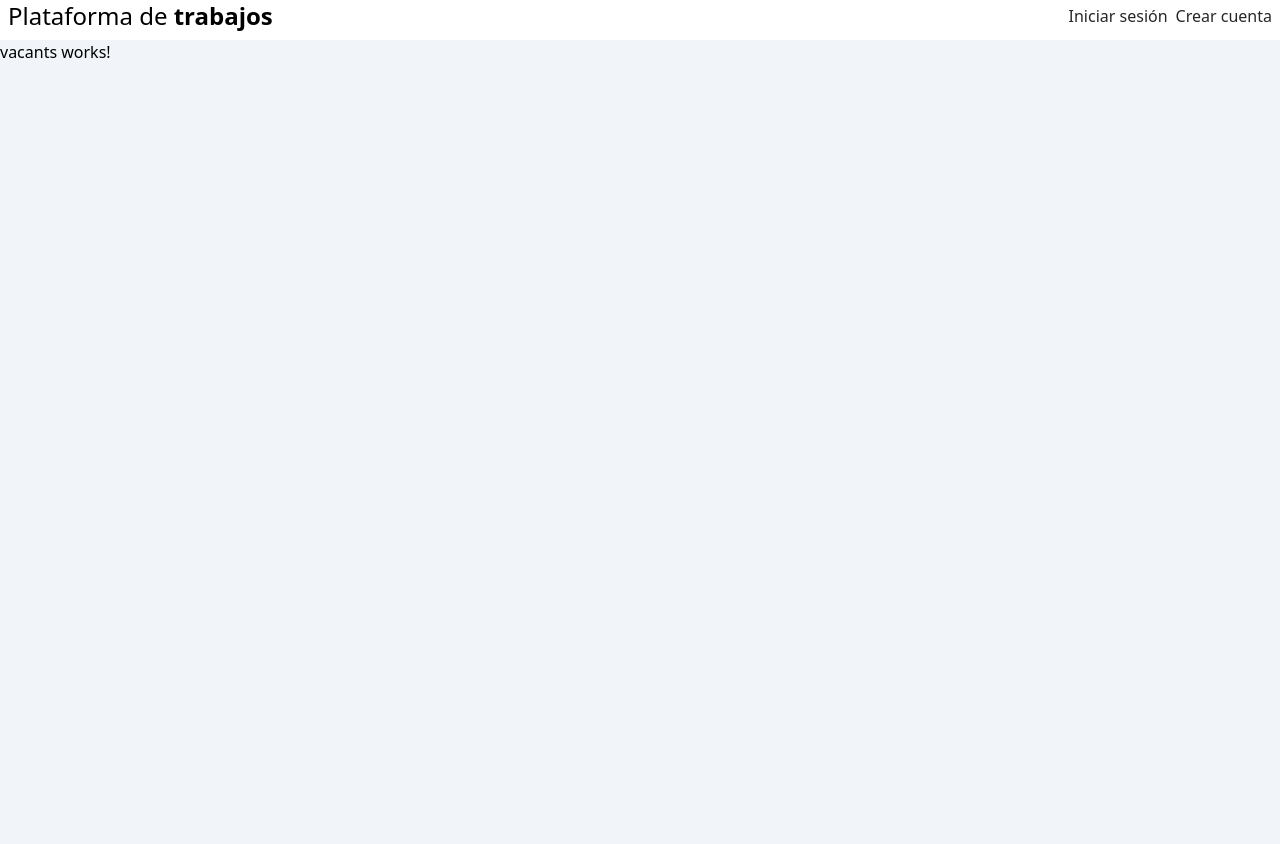
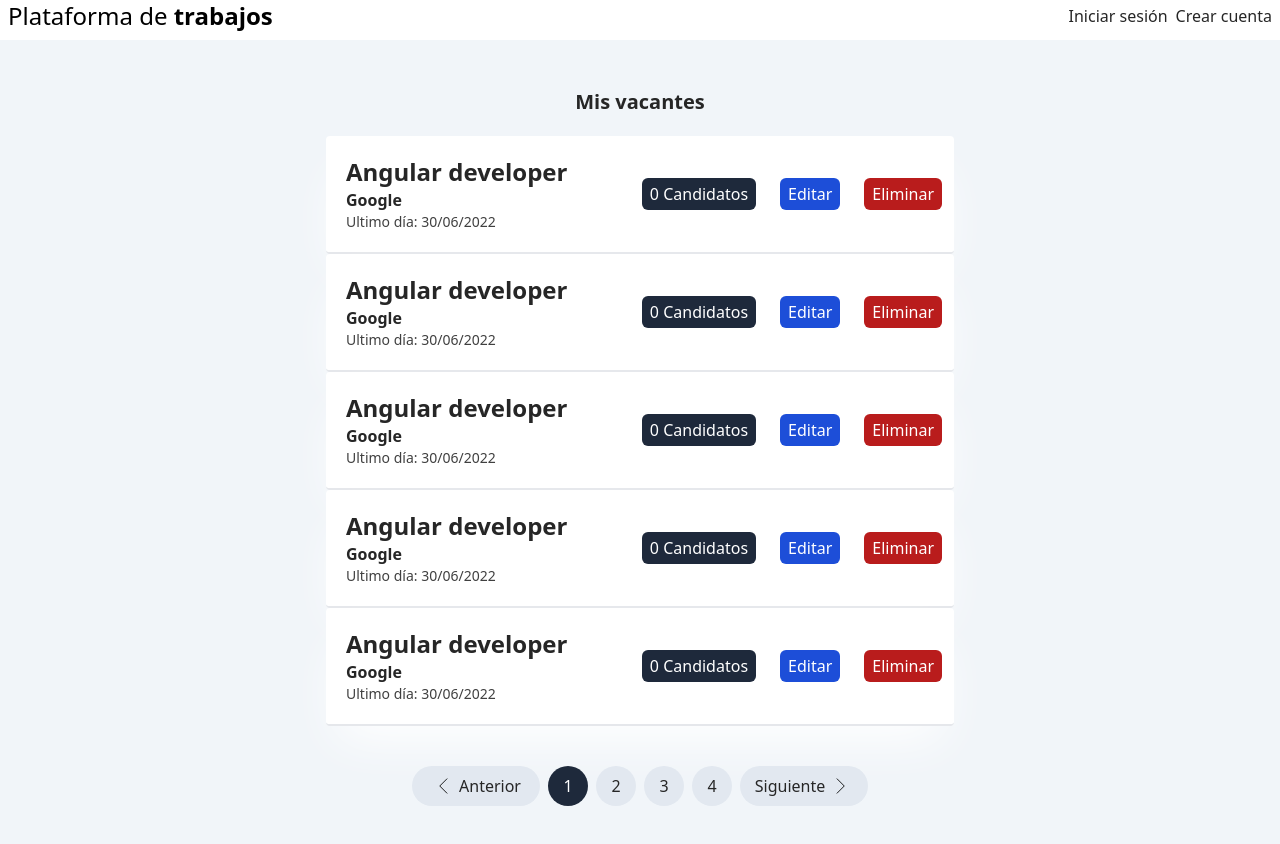
Before and after one commit to javiergranadosr/app-job, an Angular app: page /vacants in a window 1280 px wide. Shown: the top 844 px of the page. Before the commit the page ends 800 px from the top, so only its background shows below. Built offline with nearby package versions, Linux system fonts and the light colour scheme.

Commit message:
Maquetado listado de vacantes del reclutador

```diff
--- /dev/null
+++ b/src/app/vacants/components/card-vacant/card-vacant.component.html
@@ -0,0 +1,28 @@
+<div
+  class="w-full bg-white md:flex md:flex-row md:flex-wrap md:justify-between md:items-center border-b-2 shadow-2xl shadow-white rounded"
+>
+  <div class="p-5">
+    <h1 class="text-neutral-800 font-bold text-2xl">Angular developer</h1>
+    <h2 class="text-neutral-800 font-semibold text-base">Google</h2>
+    <p class="text-neutral-700 font-normal text-sm">
+      Ultimo día: <span>30/06/2022</span>
+    </p>
+  </div>
+  <div class="flex flex-row justify-end flex-wrap">
+    <button
+      class="md:w-auto w-full h-8 rounded-md px-2 bg-slate-800 text-white hover:bg-slate-700 text-whitee m-3"
+    >
+      <span>0</span> Candidatos
+    </button>
+    <button
+      class="md:w-auto w-full h-8 rounded-md px-2 bg-blue-700 text-white m-3 hover:bg-blue-600"
+    >
+      Editar
+    </button>
+    <button
+      class="md:w-auto w-full  h-8 rounded-md px-2 bg-red-700 text-white m-3 hover:bg-red-600"
+    >
+      Eliminar
+    </button>
+  </div>
+</div>
--- /dev/null
+++ b/src/app/vacants/components/card-vacant/card-vacant.component.ts
@@ -0,0 +1,15 @@
+import { Component, OnInit } from '@angular/core';
+
+@Component({
+  selector: 'app-card-vacant',
+  templateUrl: './card-vacant.component.html',
+  styleUrls: ['./card-vacant.component.css']
+})
+export class CardVacantComponent implements OnInit {
+
+  constructor() { }
+
+  ngOnInit(): void {
+  }
+
+}
--- a/src/app/vacants/vacants.module.ts
+++ b/src/app/vacants/vacants.module.ts
@@ -4,12 +4,14 @@ import { CommonModule } from '@angular/common';
 import { VacantsRoutingModule } from './vacants-routing.module';
 import { NewVacantComponent } from './new-vacant/new-vacant.component';
 import { VacantsComponent } from './vacants/vacants.component';
+import { CardVacantComponent } from './components/card-vacant/card-vacant.component';
 
 
 @NgModule({
   declarations: [
     NewVacantComponent,
-    VacantsComponent
+    VacantsComponent,
+    CardVacantComponent
   ],
   imports: [
     CommonModule,
--- a/src/app/vacants/vacants/vacants.component.html
+++ b/src/app/vacants/vacants/vacants.component.html
@@ -1 +1,48 @@
-<p>vacants works!</p>
+<section class="bg-slate-100 py-2 px-3 mt-10">
+  <h3 class="mb-5 text-neutral-800 font-bold text-lg text-center lg:text-xl">
+    Mis vacantes
+  </h3>
+  <div class="container m-auto md:w-2/3 lg:w-1/2 h-full">
+    <app-card-vacant></app-card-vacant>
+    <app-card-vacant></app-card-vacant>
+    <app-card-vacant></app-card-vacant>
+    <app-card-vacant></app-card-vacant>
+    <app-card-vacant></app-card-vacant>
+    <div class="my-10 flex flex-row flex-wrap justify-center items-center">
+      <div
+        class="bg-slate-200 hover:bg-slate-300 h-10 leading-10 rounded-full text-center text-neutral-800 cursor-pointer mx-1 flex justify-center items-center w-32"
+      >
+        <img src="/assets/icon_prev.svg" alt="Icono anterior" class="w-7" />
+        <span class="text-base">Anterior</span>
+      </div>
+
+      <span
+        class="bg-slate-800 h-10 w-10 leading-10 rounded-full text-center text-white cursor-pointer mx-1 hidden sm:block"
+        >1</span
+      >
+      <span
+        class="bg-slate-200 hover:bg-slate-300 h-10 w-10 leading-10 rounded-full text-center text-neutral-800 cursor-pointer mx-1 hidden sm:block"
+        >2</span
+      >
+      <span
+        class="bg-slate-200 hover:bg-slate-300 h-10 w-10 leading-10 rounded-full text-center text-neutral-800 cursor-pointer mx-1 hidden sm:block"
+        >3</span
+      >
+      <span
+        class="bg-slate-200 hover:bg-slate-300 h-10 w-10 leading-10 rounded-full text-center text-neutral-800 cursor-pointer mx-1 hidden sm:block"
+        >4</span
+      >
+
+      <div
+        class="bg-slate-200 hover:bg-slate-300 h-10 leading-10 rounded-full text-center text-neutral-800 cursor-pointer mx-1 flex justify-center items-center w-32"
+      >
+        <span class="text-base">Siguiente</span>
+        <img
+          src="/assets/icon_prev.svg"
+          alt="Icono anterior"
+          class="w-7 rotate-180"
+        />
+      </div>
+    </div>
+  </div>
+</section>
```
Also changed, not shown: src/app/vacants/components/card-vacant/card-vacant.component.css (added).
